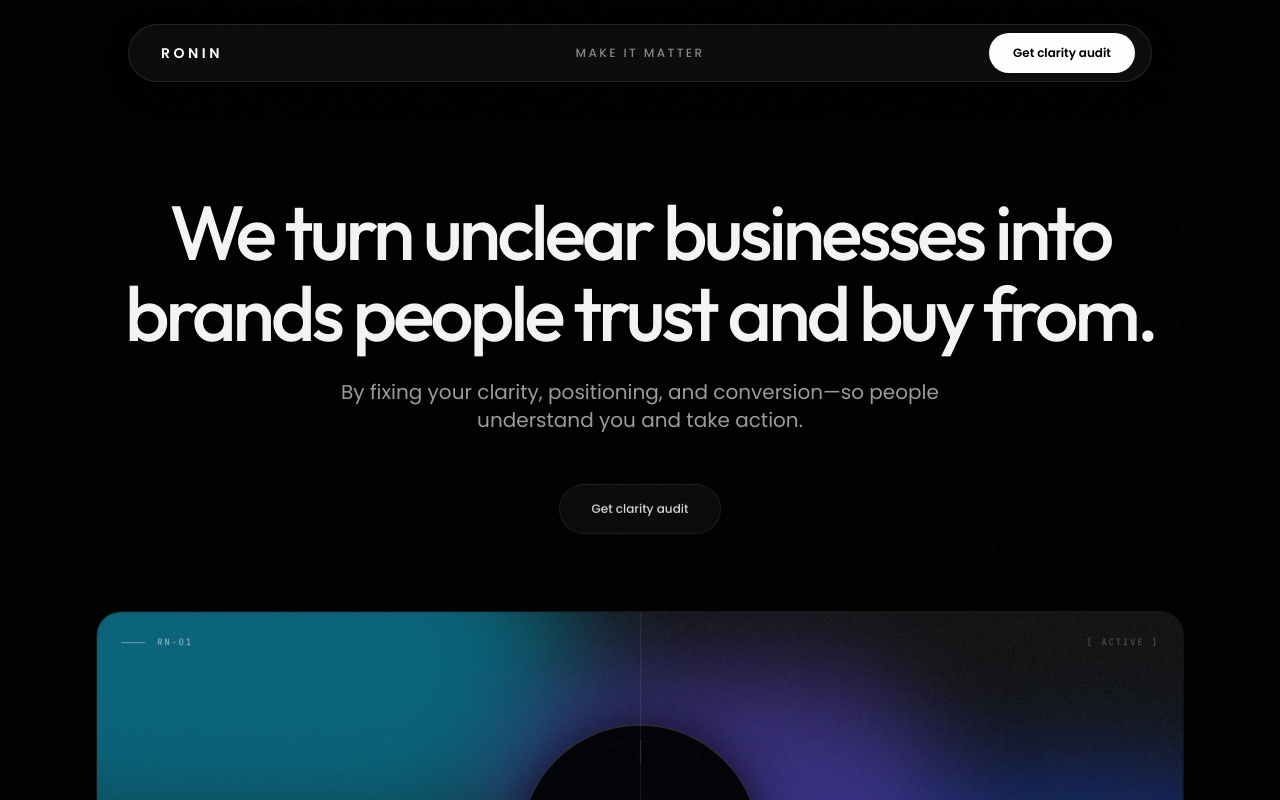
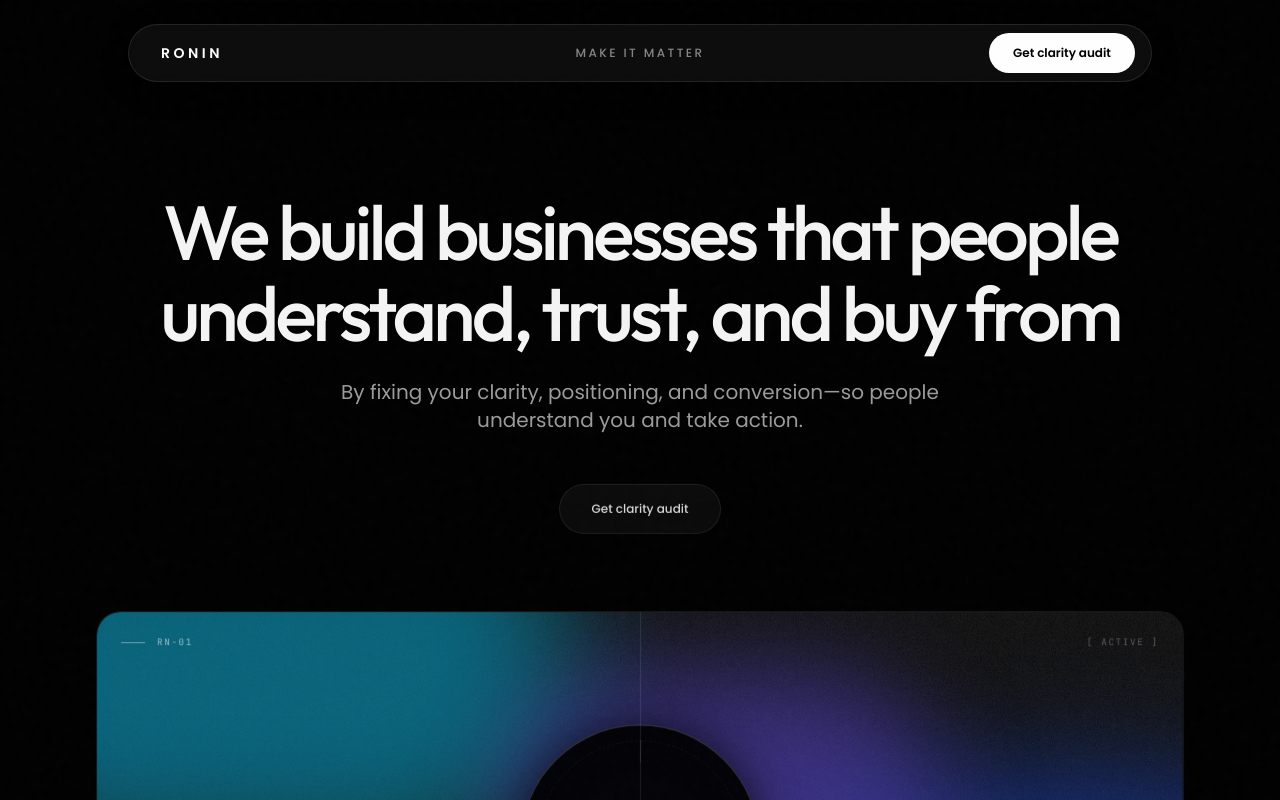
Before and after one commit to varun-vk17/Roninone, a React (Vite) app: page / in a window 1280 px wide. Shown: the top 800 px of the page. Built offline with nearby package versions, Linux system fonts and the light colour scheme.

Commit message:
Update App.tsx

```diff
--- a/src/App.tsx
+++ b/src/App.tsx
@@ -162,7 +162,7 @@ export default function App() {
                 transition={{ duration: 1, delay: 0.4, ease: [0.16, 1, 0.3, 1] }}
                 className="w-full max-w-6xl font-display text-4xl sm:text-[2.7rem] font-medium leading-[1.05] tracking-tighter md:text-[4rem] lg:text-[4.8rem] text-neutral-100"
               >
-                We turn unclear businesses into brands people trust and buy from.
+                We build businesses that people understand, trust, and buy from
               </motion.h1>
 
               <motion.p
```
